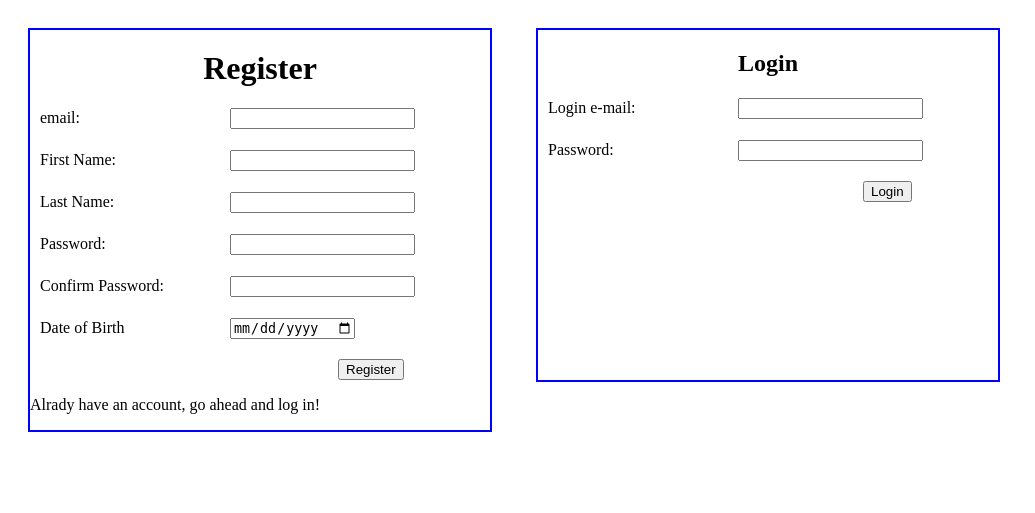
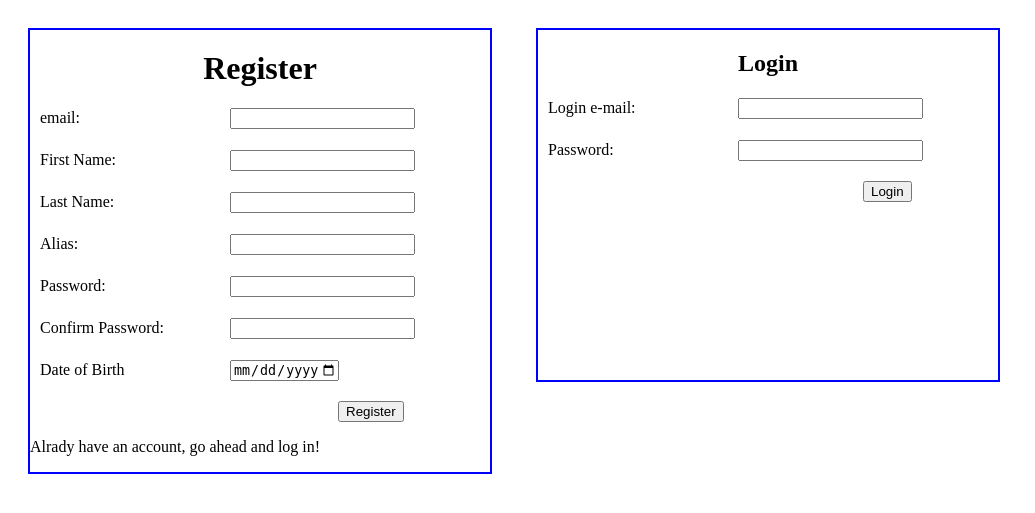
Before and after one commit to peppermint-candy/Login-Registration-Django, a Django app: page / in a window 1280 px wide. Shown: the top 513 px of the page, without its empty margins (0-1035 px from the left). Run offline with Django 3.2, Linux system fonts and the light colour scheme; parts of the project's set-up code (start-up, migrations or seed data) failed here and were passed over.

Commit message:
adding alias and dob table to database and adding alias and dob on index page

```diff
--- a/apps/LnR/templates/index.html
+++ b/apps/LnR/templates/index.html
@@ -15,9 +15,10 @@
 				<br><br>
 				<p class="label" >First Name:</p><input type="text" name="first_name"><br><br>
 				<p class="label" >Last Name:</p><input type="text" name="last_name"><br><br>
+				<p class="label">Alias:</p><input type="text" name="alias"><br><br>
 				<p class="label" >Password:</p><input type="password" name="pw"><br><br>
 				<p class="label" >Confirm Password:</p><input type="password" name="c_pw"><br><br>
-				<p class="label">Date of Birth</p><input type="date" name="dob" max="-12-31"><br><br>
+				<p class="label">Date of Birth</p><input type="date" name="dob" max="2015-12-31" min="1916-01-01"><br><br>
 				<input style="margin-left: 308px;" type="submit" value="Register">
 				{% if messages %}
 				{% for message in messages %}
--- a/apps/LnR/templates/logged_in.html
+++ b/apps/LnR/templates/logged_in.html
@@ -8,6 +8,10 @@
 		<h1>Success !!! Welcome {{ request.session.name }} </h1>
 		<h2>You are in!</h2>
 		<p>Click <a href="{% url 'users' %}">here</a> to go back </p>
+		{% for user in users %}
+		<p>{{ user.first_name }}</p>
+		<p> {{ user.alias }} </p>
+		{% endfor %}
 	</div>
 
 </body>
--- a/apps/LnR/views.py
+++ b/apps/LnR/views.py
@@ -14,7 +14,7 @@ def index(request):
 
 def register(request):
 	if request.method == 'POST':
-		user_tuple2 = User.userManager.register(request.POST['first_name'], request.POST['last_name'], request.POST['email'], request.POST['pw'], request.POST['c_pw'])
+		user_tuple2 = User.userManager.register(request.POST['first_name'], request.POST['last_name'], request.POST['email'], request.POST['pw'], request.POST['c_pw'], request.POST['alias'],request.POST['dob'])
 		if user_tuple2[0]:
 			request.session['id'] = user_tuple2[1].id
 			request.session['name'] = user_tuple2[1].first_name + " " + user_tuple2[1].last_name
@@ -27,7 +27,10 @@ def register(request):
 			#make user register again
 
 def success(request):
-	return render (request, "logged_in.html")
+	context = {
+		"users" : User.userManager.all()
+	}
+	return render (request, "logged_in.html", context)
 
 def login(request):
 
```
Also changed, not shown: apps/LnR/models.py (+8 -2 lines), apps/LnR/migrations/0004_auto_20160707_1612.py (added), db.sqlite3, 3 other files.
